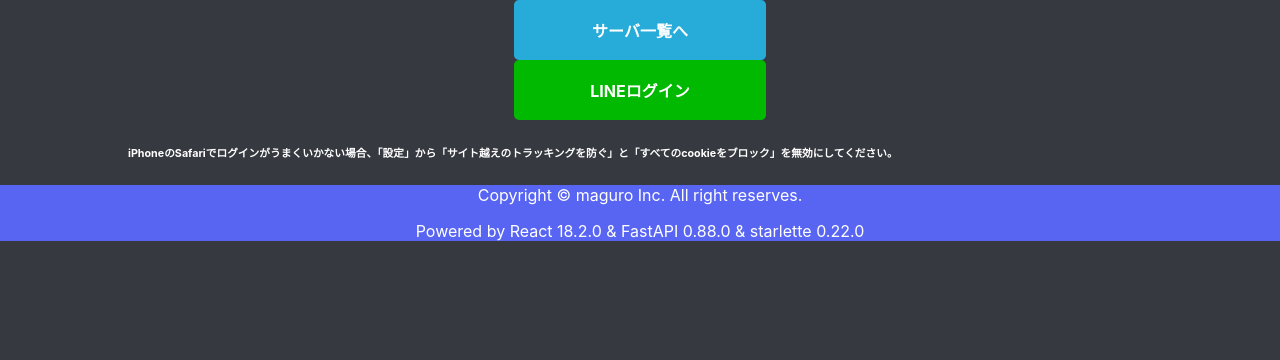
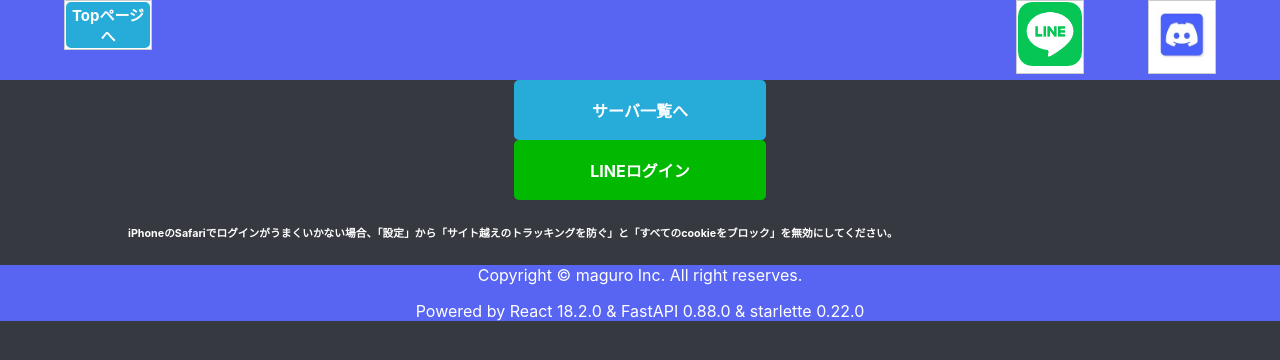
Before and after one commit to maguro-alternative/discordfast_front, a React (Create React App) app: page / in a window 1280 px wide. Shown: the top 360 px of the page. Built offline with nearby package versions, Linux system fonts and the light colour scheme; no server answers.

Commit message:
トップページへの遷移ボタン追加

```diff
--- a/src/components/header.tsx
+++ b/src/components/header.tsx
@@ -47,6 +47,7 @@ const Header = () => {
                     );
                     window.location.href = `https://discord.com/api/oauth2/authorize?client_id=${client_id}&redirect_uri=${redirect_uri}&response_type=code&scope=identify&prompt=consent}&state=${uniqueId}`;
                 };
+                setIsLoading(false); // データ取得完了後にローディングを解除
                 //throw new Error('ログインに失敗しました。 - ', error);
             }
         }
@@ -67,6 +68,7 @@ const Header = () => {
                     window.location.href = `/line-login`;
                 };
                 //throw new Error('ログインに失敗しました。 - ', error);
+                setIsLoading(false); // データ取得完了後にローディングを解除
             }
         }
         if (!ignore){
@@ -205,6 +207,13 @@ const Header = () => {
                         </div>
                     )}
                 </div>
+
+                <div className="topbutton">
+                    <a
+                        className="top-btn"
+                        href={`/`}
+                    >Topページへ</a>
+                </div>
             </div>
         );
     }
--- a/src/css/header.css
+++ b/src/css/header.css
@@ -26,3 +26,35 @@
     float: right;
     margin-right: 5%;
 }
+
+.topbutton {
+    float: left;
+    position: relative;
+    display: flex;
+    background-color: #fff;
+    border: 1px solid #ccc;
+    padding: 1px;
+    margin: 0 0 0 auto;
+    margin-left: 5%;
+}
+
+a.top-btn {
+    float: left;
+	display: block;
+	text-align: center;
+	text-decoration: none;
+	width: 80px;
+	margin: auto;
+	font-weight: bold;
+	border: 2px solid #27acd9;
+	background: #27acd9;
+	color: #fff;
+	font-size: 15px;
+	border-radius: 5px;
+	transition: 0.5s;
+}
+
+a.top-btn:hover {
+	color: #27acd9;
+	background: #fff;
+}
```
